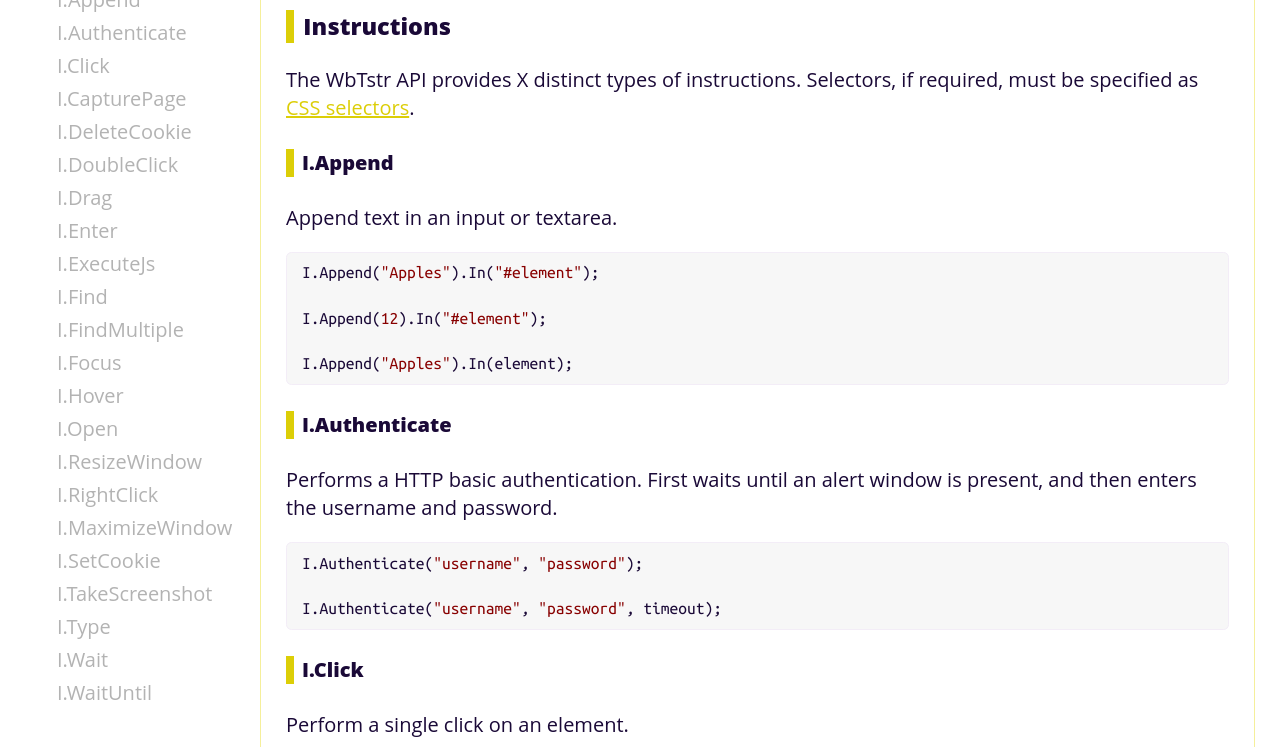
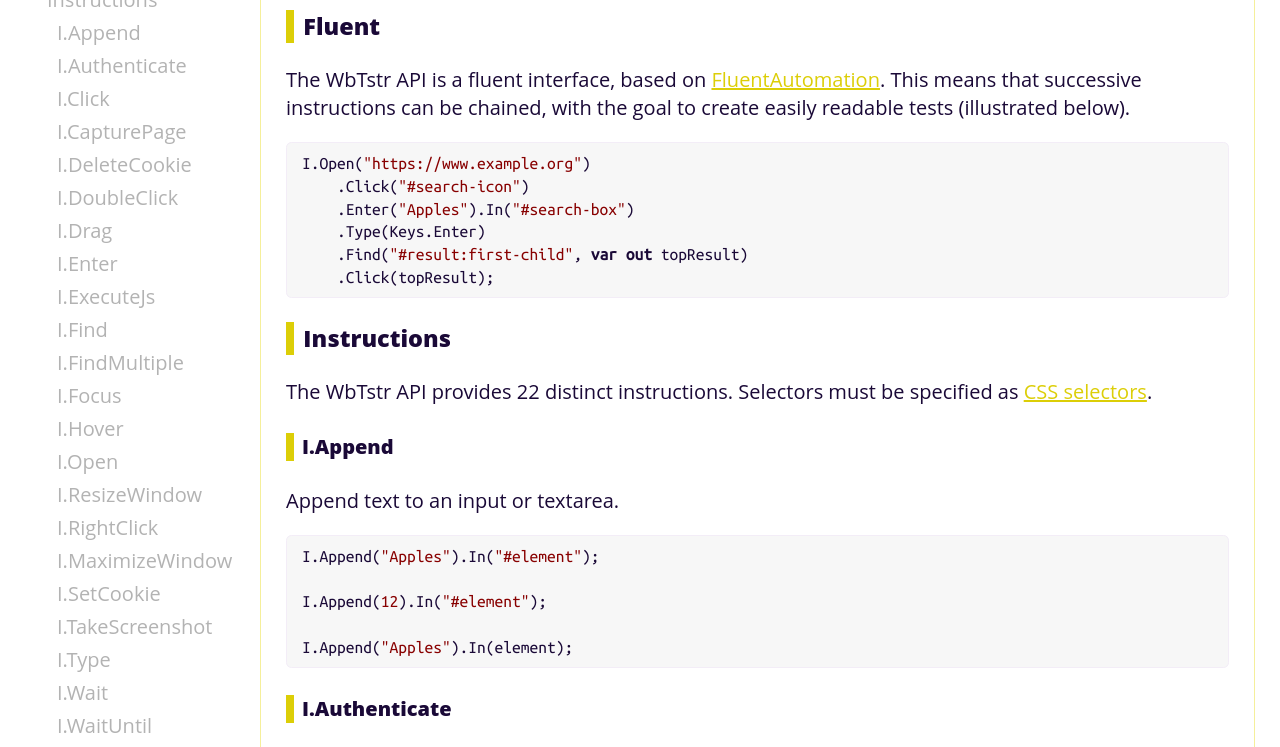
Before and after one commit to WbTstr/wbtstr.github.io, a website: page api.html in a window 1280 px wide. Shown: the part 188-935 px from the top of the page. Drawn offline with Linux system fonts and the light colour scheme; a web font is replaced by a local one.

Commit message:
Updated site content

```diff
--- a/api.html
+++ b/api.html
@@ -49,10 +49,19 @@
         <article>
             <!-- start -->
 <h2 id="api">API</h2>
+<h3 id="fluent">Fluent</h3>
+<p>The WbTstr API is a fluent interface, based on <a href="https://github.com/stirno/FluentAutomation">FluentAutomation</a>. This means that successive instructions can be chained, with the goal to create easily readable tests (illustrated below).</p>
+<pre><code class="lang-csharp">I.Open(<span class="hljs-string">"https://www.example.org"</span>)
+    .Click(<span class="hljs-string">"#search-icon"</span>)
+    .Enter(<span class="hljs-string">"Apples"</span>).In(<span class="hljs-string">"#search-box"</span>)
+    .Type(Keys.Enter)
+    .Find(<span class="hljs-string">"#result:first-child"</span>, <span class="hljs-keyword">var</span> <span class="hljs-keyword">out</span> topResult)
+    .Click(topResult);
+</code></pre>
 <h3 id="instructions">Instructions</h3>
-<p>The WbTstr API provides X distinct types of instructions. Selectors, if required, must be specified as <a href="https://www.w3.org/TR/css3-selectors/">CSS selectors</a>.</p>
+<p>The WbTstr API provides 22 distinct instructions. Selectors must be specified as <a href="https://www.w3.org/TR/css3-selectors/">CSS selectors</a>.</p>
 <h4 id="i-append">I.Append</h4>
-<p>Append text in an input or textarea.</p>
+<p>Append text to an input or textarea.</p>
 <pre><code class="lang-csharp">I.Append(<span class="hljs-string">"Apples"</span>).In(<span class="hljs-string">"#element"</span>);
 
 I.Append(<span class="hljs-number">12</span>).In(<span class="hljs-string">"#element"</span>);
@@ -145,9 +154,9 @@
 </code></pre>
 <h4 id="i-open">I.Open</h4>
 <p>Navigate to a specific URL.</p>
-<pre><code class="lang-csharp">I.Open(<span class="hljs-string">"https://mirabeau.nl/en"</span>);
+<pre><code class="lang-csharp">I.Open(<span class="hljs-string">"https://www.example.org"</span>);
 
-I.Open(<span class="hljs-keyword">new</span> Uri(<span class="hljs-string">"https://mirabeau.nl/en"</span>));
+I.Open(<span class="hljs-keyword">new</span> Uri(<span class="hljs-string">"https://www.example.org"</span>));
 </code></pre>
 <h4 id="i-resizewindow">I.ResizeWindow</h4>
 <p>Resizes the window</p>
@@ -204,6 +213,9 @@
         <ol>
             <li class="nav-aside_lvl1">
                     <a href="#api">API</a>
+                </li>
+            <li class="nav-aside_lvl2">
+                    <a href="#fluent">Fluent</a>
                 </li>
             <li class="nav-aside_lvl2">
                     <a href="#instructions">Instructions</a>
```
Also changed, not shown: guide.html (+4 -4 lines).
